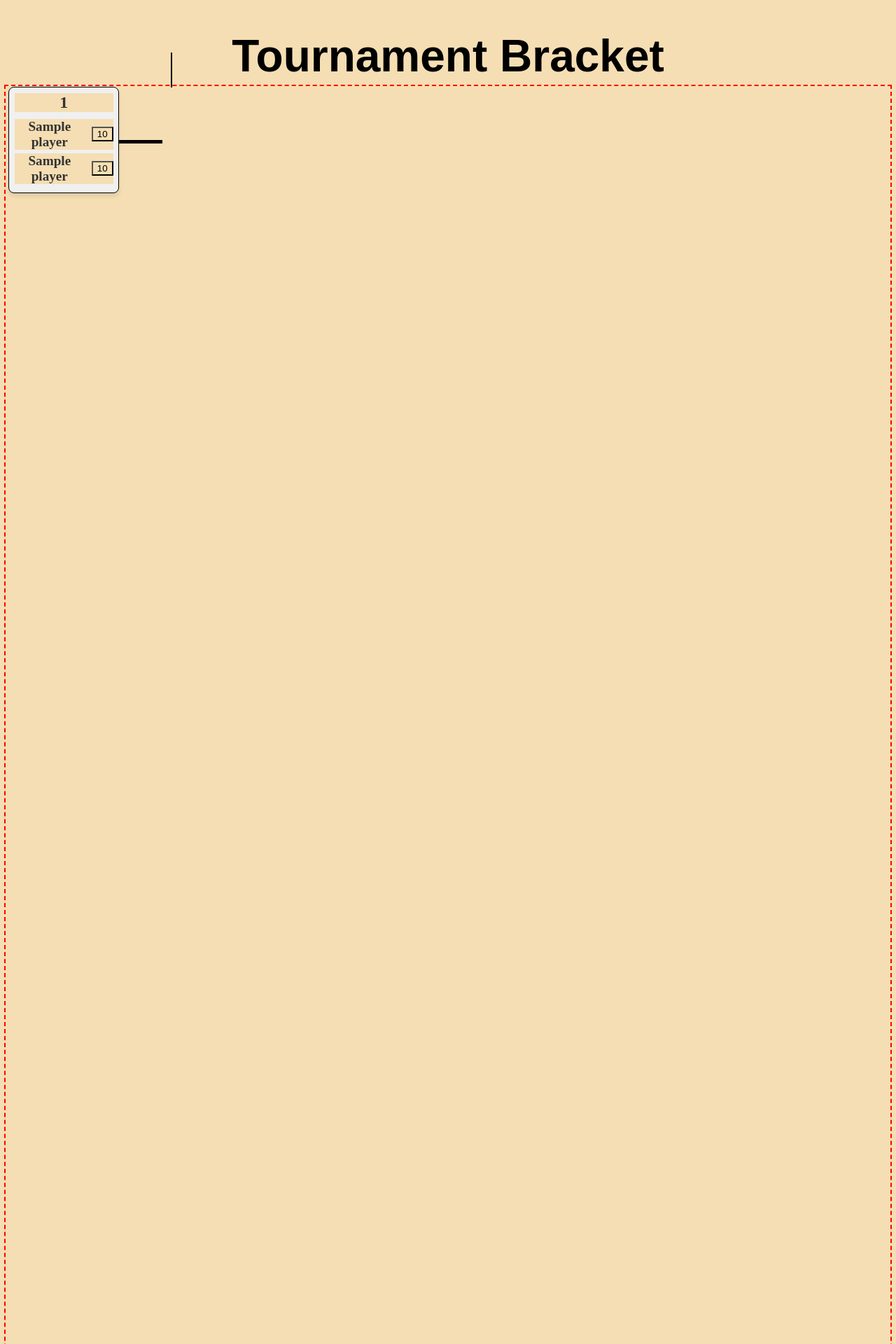
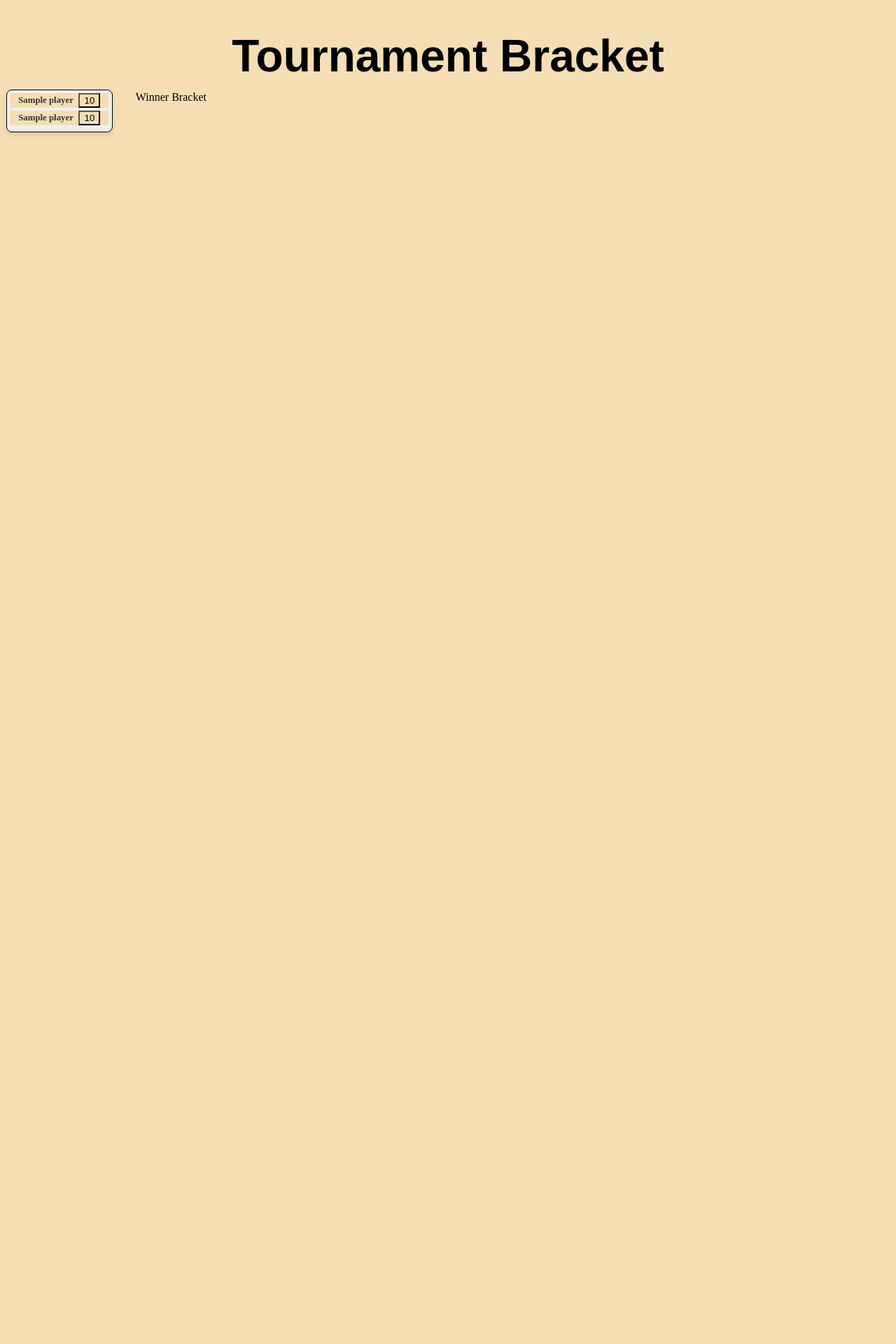
Before and after one commit to Fubiii11/Dart_tournament, a Flask app: page /tournament/start2 in a window 1280 px wide. Shown: the top 1920 px of the page at 70% size. After the commit the page ends 193 px from the top, so only its background shows below. Run offline with Flask 3, Linux system fonts and the light colour scheme; tables that the repository leaves empty hold one stand-in row (values such as "Sample post"); parts of the project's set-up code (start-up, migrations or seed data) failed here and were passed over.

Commit message:
some visual changes to the double elimination round

```diff
--- a/app.py
+++ b/app.py
@@ -512,9 +512,9 @@ def bracket_advance(match, winner):
     db.session.commit()
 
 if __name__ == '__main__':
-    app.run(debug=True)
-    #server = Server(app.wsgi_app)  # Use livereload's Server
-    #server.serve(port=5000, host='127.0.0.1')
+    #app.run(debug=True)
+    server = Server(app.wsgi_app)  # Use livereload's Server
+    server.serve(port=5000, host='127.0.0.1')
 
 
 '''
--- a/static/css/chart.css
+++ b/static/css/chart.css
@@ -1,26 +1,25 @@
 .grid-container {
     display: grid;
-    grid-template-columns: repeat(10, 13vw); /* 10 columns to allow for space between rounds */
-    grid-template-rows: repeat(30, 9vh);  /* More rows with less height for flexibility */
-    gap: 10px;  /* Reduced gap to make the brackets closer to each other */
+    grid-template-columns: repeat(10, 12vw); /* 10 columns to allow for space between rounds */
+    grid-template-rows: repeat(30, 4vh);  /* More rows with less height for flexibility */
+    gap: 6px;  /* Reduced gap to make the brackets closer to each other */
     justify-items: center;
     align-items: center;
-    outline: 2px dashed red;
     position: relative;
 }
 
 .match-container {
     background-color: #f0f0f0;
     border: 1px solid #000000;
-    padding: 0.6vw;
-    width: 11vw;
+    padding: 0.35vw;
+    width:11vw;
     text-align: center;
     border-radius: 8px;
     box-shadow: 0 4px 6px rgba(0, 0, 0, 0.1);
     position: relative;
 }
 
-/* Styling for the bracket number */
+/* Styling for the bracket number note: removed it for more space*/
 .bracket-number {
     font-size: 1.5em;
     font-weight: bold;
@@ -32,38 +31,18 @@
     display: flex;
     justify-content: center;
     align-items: center;
-    margin-bottom: 5px;
+    margin-bottom: 0.3vw;
 
 }
 
 .player {
-    font-size: 1.2em;
+    font-size: 1vw;
     font-weight: bold;
     color: #333;
-    margin-right: 10px; /* Add space between player name and point button */
+    margin-right: 0.6vw; /* Add space between player name and point button */
 }
 
-/* Adding horizontal lines to connect brackets */
-.match-container::after {
-    content: '';
-    position: absolute;
-    top: 50%;
-    right: -40%; /* Adjust this value to extend the line length */
-    width: 40%; /* Width of the line */
-    height: 3%; /* Thickness of the line */
-    background-color: black;
-}
 
-/* Adding vertical lines to connect brackets */
-.match-container::before {
-    content: '';
-    position: absolute;
-    left: 18vw;
-    top: -50px; /* Adjust to position the vertical line */
-    width: 2px;
-    height: 50px; /* Adjust the height based on grid row spacing */
-    background-color: black;
-}
 
 
 /* First 8 matches */
--- a/static/css/styles.css
+++ b/static/css/styles.css
@@ -150,7 +150,7 @@ th, td {
 }
 
 .list{
-    text-align: center;¨
+    text-align: center;
 
 }
 
--- a/templates/double_elimination.html
+++ b/templates/double_elimination.html
@@ -26,9 +26,11 @@
     <h1 class="title"> Tournament Bracket </h1>
 
     <div class="grid-container">
+
+        <div class="bracket-label" id="winner-label">Winner Bracket</div>
+
         {% for match in matches %}
             <div id="bracket-{{ match.bracket_number }}" class="match-container">
-                <div class="bracket-number">{{ match.bracket_number }}</div>
                 <div class="player-container">
                     <!-- Player name -->
                     <div class="player">{{ match.player1.player_name | default('-', true) }}</div>
```
